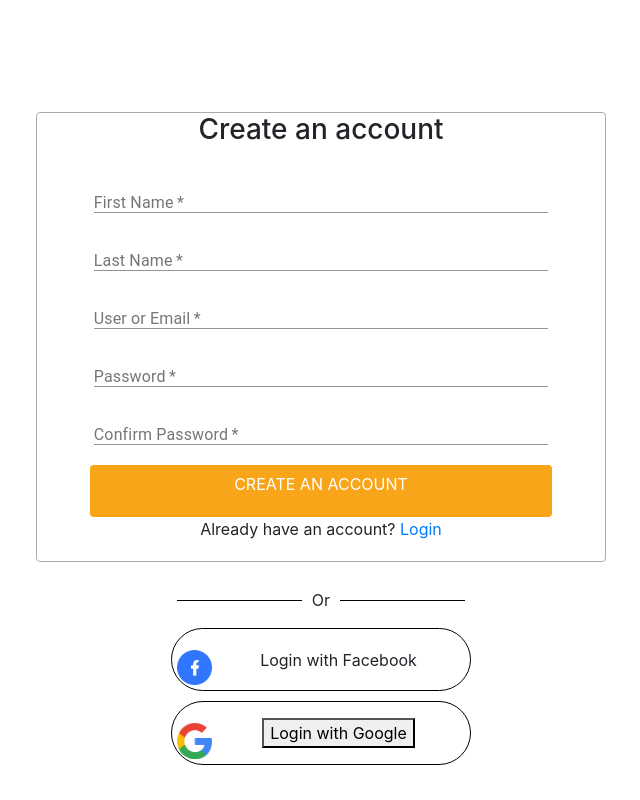
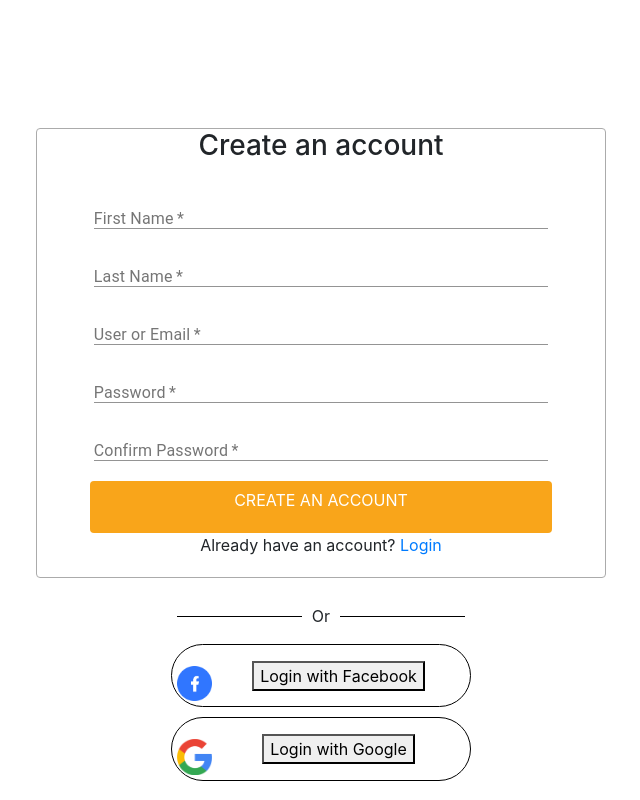
Before and after one commit to NomanSadick/travel-guru-demo, a React (Create React App) app: page /login in a window 1280 px wide. Shown: the whole page, without its empty margins (319-959 px from the left). Built offline with nearby package versions, Linux system fonts and the light colour scheme.

Commit message:
email and passwor not update in firebase

```diff
--- a/src/Components/Login/Login.js
+++ b/src/Components/Login/Login.js
@@ -16,12 +16,13 @@ const Login = () => {
     }
 
     const [user, setUser] = useState({
-        isSignedIn:false,
-        firstName:'',
-        lastName:'',
-        email:'',
-        password:'',
-        photo:''
+        isSignedIn: false,
+        firstName: '',
+        lastName: '',
+        email: '',
+        password: '',
+        confirmPassword: '',
+        photo: ''
     })
 
     const [newUser, setNewUser] = useState(false)
@@ -30,11 +31,13 @@ const Login = () => {
     const handleChange = (e) => {
         setChecked(e.target.checked);
     }
+    const googleProvider = new firebase.auth.GoogleAuthProvider();
+    const fbProvider = new firebase.auth.FacebookAuthProvider();
+    const handleGoogleSignIn = () => {
 
-    const handleGoogleSignIn = () => {
-        var provider = new firebase.auth.GoogleAuthProvider();
 
-        firebase.auth().signInWithPopup(provider)
+
+        firebase.auth().signInWithPopup(googleProvider)
             .then(res => {
                 console.log(res);
             })
@@ -46,53 +49,79 @@ const Login = () => {
             });
     }
 
-    const handleSubmit = () =>{
+    const handleFbSignIn = () =>{
 
+        firebase.auth().signInWithPopup(fbProvider).then(function(result) {
+            // This gives you a Facebook Access Token. You can use it to access the Facebook API.
+            var token = result.credential.accessToken;
+            // The signed-in user info.
+            var user = result.user;
+            console.log("Fb user after sign in",user);
+          }).catch(function(error) {
+            // Handle Errors here.
+            var errorCode = error.code;
+            var errorMessage = error.message;
+            // The email of the user's account used.
+            var email = error.email;
+            // The firebase.auth.AuthCredential type that was used.
+            var credential = error.credential;
+            // ...
+          });
     }
 
-    const handleBlur = (e) =>{
+
+
+    const handleBlur = (e) => {
         console.log(e.target.name, e.target.value);
-
         let isFieldValid = true;
-        if(e.target.name === 'email'){
+        if (e.target.name === 'email') {
 
             isFieldValid = /(.+)@(.+){2,}\.(.+){2,}/.test(e.target.value);
 
         }
 
-        if(e.target.name === 'password'){
-            const isPasswordValid  = e.target.value.length > 8;
-            const passwordHasNumber  = /\d/.test(e.target.value);
+        if (e.target.name === 'password') {
+            const isPasswordValid = e.target.value.length > 8;
+            const passwordHasNumber = /\d/.test(e.target.value);
             isFieldValid = isPasswordValid && passwordHasNumber;
         }
 
 
-        if(e.target.name === 'confirm password'){
-            const isPasswordValid  = e.target.value.length > 8;
-            const passwordHasNumber  = /\d/.test(e.target.value);
+        if (e.target.name === 'confirmPassword') {
+            const isPasswordValid = e.target.value.length > 8;
+            const passwordHasNumber = /\d/.test(e.target.value);
             isFieldValid = isPasswordValid && passwordHasNumber;
         }
 
-        if(isFieldValid){
-            const newUserInfo = {...user};
+        if (isFieldValid) {
+            const newUserInfo = { ...user };
             newUserInfo[e.target.name] = e.target.value;
             setUser(newUserInfo);
         }
+    }
+
+    const handleSubmit = (e) => {
+        console.log(user.email && user.password);
+        if (user.email && user.password) {
+            console.log('Submitting');
+        }
+        e.preventDefault();
     }
 
     return (
 
         <div>
 
+
+            <div className="login-container">
+
                 <form onSubmit={handleSubmit}>
-           <div className="login-container">
                     {newUser ?
-
                         <div className="login-field">
                             <h3>Login</h3>
-                        <TextField className="text" name="email" onBlur={handleBlur} id="standard-basic" type="email" label="User or Email" required/>
+                            <TextField className="text" name="email" onBlur={handleBlur} id="standard-basic" type="email" label="User or Email" required />
                             <br />
-                        <TextField className="text" name="password" onBlur={handleBlur} id="standard-basic" type="password" label="Password" required/>
+                            <TextField className="text" name="password" onBlur={handleBlur} id="standard-basic" type="password" label="Password" required />
                             <br />
                             <div className="remember">
                                 <div>
@@ -106,33 +135,36 @@ const Login = () => {
                                     <p>Forgot password</p>
                                 </div>
                             </div>
-                        <input type="button" value="LOGIN" className="btn" color="secondary"/>
+                            <input type="button" value="LOGIN" className="btn" color="secondary" />
                             <p>Don't have an account? <a href="#login" onClick={() => setNewUser(!newUser)}>Create an account</a></p>
                         </div>
                         :
 
                         <div className="login-field">
                             <h3>Create an account</h3>
-                        <TextField className="text" name="firstName" onBlur={handleBlur} id="standard-basic" type="name" label="First Name" required/>
+                            <TextField className="text" name="firstName" onBlur={handleBlur} id="standard-basic" type="name" label="First Name" required />
                             <br />
-                        <TextField className="text" name="lastName" onBlur={handleBlur} id="standard-basic" type="name"  label="Last Name" required/>
+                            <TextField className="text" name="lastName" onBlur={handleBlur} id="standard-basic" type="name" label="Last Name" required />
                             <br />
-                        <TextField className="text" name="email" onBlur={handleBlur} id="standard-basic" type="email" label="User or Email" required/>
+                            <TextField className="text" name="email" onBlur={handleBlur} id="standard-basic" type="email" label="User or Email" required />
                             <br />
-                        <TextField className="text" name="password" onBlur={handleBlur} id="standard-basic" type="password" label="Password" required/>
+                            <TextField className="text" name="password" onBlur={handleBlur} id="standard-basic" type="password" label="Password" required />
                             <br />
-                        <TextField className="text" name="confirm password" onBlur={handleBlur} id="standard-basic" type="password" label="Confirm Password" required/>
+                            <TextField className="text" name="confirmPassword" onBlur={handleBlur} id="standard-basic" type="password" label="Confirm Password" required />
                             <br />
-                        <input type="button" value="CREATE AN ACCOUNT" className="btn" color="secondary"/>
+                            <input type="button" value="CREATE AN ACCOUNT" className="btn" color="secondary" />
                             <p>Already have an account? <a href="#login" onClick={() => setNewUser(!newUser)}>Login</a> </p>
                         </div>
+                    }
+                </form>
 
-                }
+
             </div>
             <p className="login-or"><div></div><span>Or</span><div></div></p>
             <div className="login-with">
                 <img className="login-image" src={facebook} alt="Facebook" />
-                    <p>Login with Facebook</p>
+
+                <button onClick={handleFbSignIn}><p>Login with Facebook</p></button>
                 <div></div>
             </div>
             <div className="login-with">
@@ -141,7 +173,7 @@ const Login = () => {
                 <div></div>
             </div>
 
-           </form>
+
         </div>
     );
 };
```
Also changed, not shown: 1 other file (tests, documents, lock files or other folders). Lines whose indentation alone changed are shown as unchanged.
